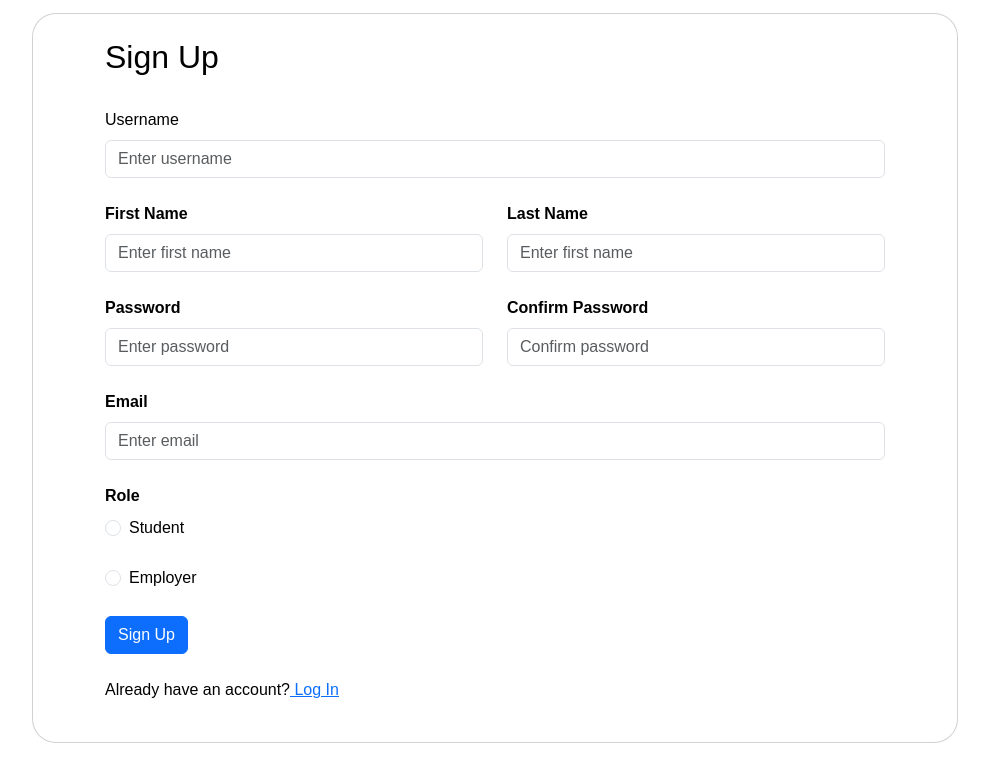
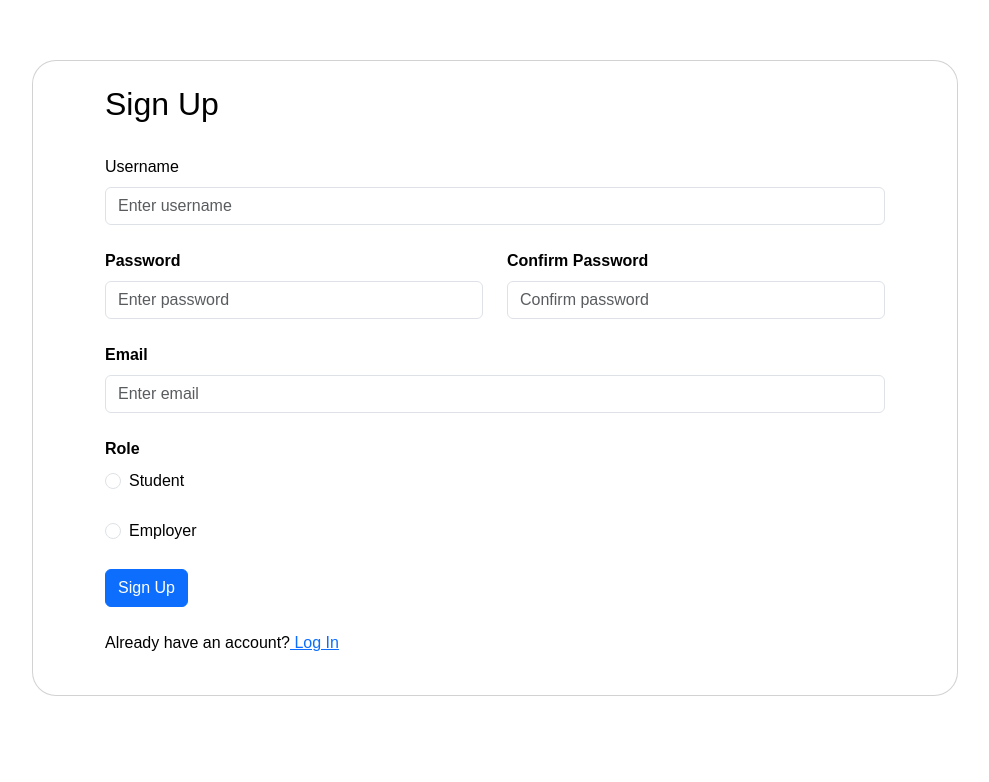
Before and after one commit to stephanopineda/JobPortal, a PHP site: page /signup.php in a window 1280 px wide. Shown: the top 782 px of the page, without its empty margins (145-1134 px from the left). Run offline with PHP 8.4, Linux system fonts and the light colour scheme; data that the repository does not hold is empty.

Commit message:
remove f l name
removed

```diff
--- a/signup.php
+++ b/signup.php
@@ -33,7 +33,7 @@
                         </div>
                         <br>
 
-                        <div class="row">
+                        <!-- <div class="row">
                           <div class="col">
                             <label class= "form-label mb-2 fw-bold" for="First-name" >First Name</label>
                             <input class="form-control" type="text" name="fname" placeholder="Enter first name" required="">
@@ -45,7 +45,7 @@
                             <input class="form-control" type="text" name="Lname" placeholder="Enter first name" required="">
                           </div>
                         </div>
-                        <br>
+                        <br> -->
 
                         <div class="row">
                           <div class="col">
```
